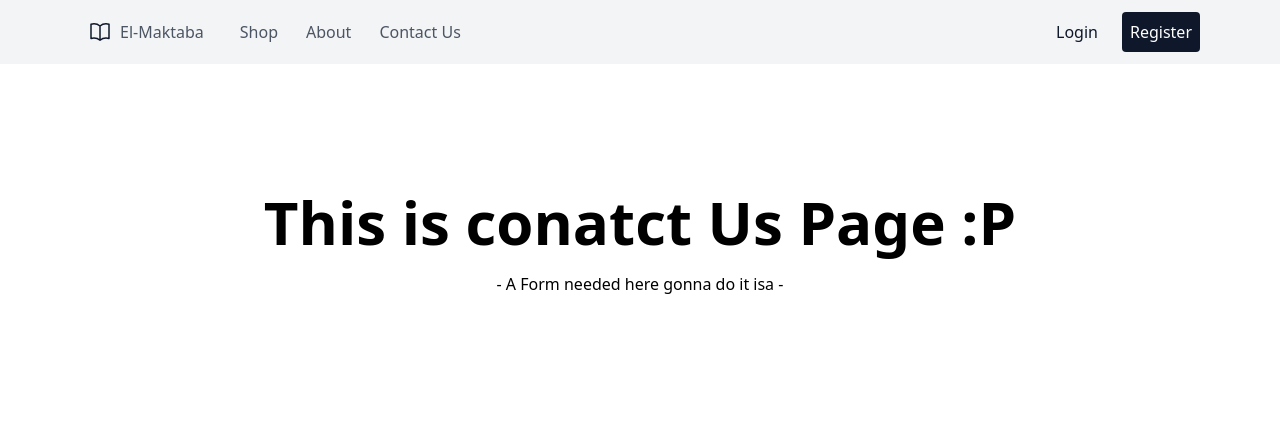
After one commit to Mohamedkhaled81/El-Maktaba, a Django app: page /ContactUs/ in a window 1280 px wide. The commit adds this page. Shown: the top 443 px of the page. Run offline with Django 4.2, Linux system fonts and the light colour scheme; some libraries are stand-ins or nearby versions.

Commit message:
Making the main Pages using tailwind

```diff
--- a/Library/libraryStore/libraryStore/urls.py
+++ b/Library/libraryStore/libraryStore/urls.py
@@ -19,5 +19,5 @@ from django.urls import path, include
 
 urlpatterns = [
     path('admin/', admin.site.urls),
-    path('main/', include('main.urls'))
+    path('', include('main.urls'))
 ]
--- a/Library/libraryStore/main/templates/main/base.html
+++ b/Library/libraryStore/main/templates/main/base.html
@@ -0,0 +1,52 @@
+{% load static %}
+<!DOCTYPE html>
+<html lang="en">
+<head>
+    <meta charset="UTF-8">
+    <meta name="viewport" content="width=device-width, initial-scale=1.0">
+    <script src="https://cdn.tailwindcss.com"></script>
+    <title>{% block title %}El-Maktaba{% endblock %}</title>
+</head>
+<body>
+    <header>
+        <!-- We got a nav for a back ground -->
+        <nav class="bg-gray-100">
+            <!-- We got a div for a containment area -->
+            <div class="max-w-6xl mx-auto px-4">
+                <!-- We are gonna have a div for flex and spaces -->
+                <div class="flex justify-between">
+                    <!-- We are gonna have a left side part of the nav bar-->
+                    <div class="flex space-x-4">
+                        <div>
+                            <a href="{% url 'Home-Page' %}" class="flex items-center py-5 px-2 text-gray-600 hover:text-slate-900">
+                                <svg class="h-6 w-6 mr-2 text-slate-900" xmlns="http://www.w3.org/2000/svg" fill="none" viewBox="0 0 24 24" stroke-width="1.5" stroke="currentColor" class="w-6 h-6">
+                                    <path stroke-linecap="round" stroke-linejoin="round" d="M12 6.042A8.967 8.967 0 006 3.75c-1.052 0-2.062.18-3 .512v14.25A8.987 8.987 0 016 18c2.305 0 4.408.867 6 2.292m0-14.25a8.966 8.966 0 016-2.292c1.052 0 2.062.18 3 .512v14.25A8.987 8.987 0 0018 18a8.967 8.967 0 00-6 2.292m0-14.25v14.25" />
+                                  </svg>
+                                  <span>El-Maktaba</span>
+                            </a>
+                        </div>
+                        <div class="flex items-center space-x-1">
+                            <a href="#" class="py-5 px-3 text-gray-600 hover:text-slate-900">Shop</a>
+                            <a href="{% url 'About-Page' %}" class="py-5 px-3 text-gray-600 hover:text-slate-900">About</a>
+                            <a href="{% url 'ContactUs-Page' %}" class="py-5 px-3 text-gray-600 hover:text-slate-900">Contact Us</a>
+                        </div>
+                    </div>
+                    <!-- We are gonna have a right side part of the nav bar -->
+                    <div class="flex items-center space-x-1">
+                        <a href="#" class="py-5 px-5 text-slate-900 hover:text-gray-600">Login</a>
+                        <a href="#" class="py-2 px-2 rounded bg-slate-900 text-white hover:bg-slate-700 transation duration-300 ">Register</a>
+                    </div>
+                </div>
+            </div>
+        </nav>
+    </header>
+
+    <main>
+        {% block content %}{% endblock %}
+    </main>
+
+    <footer>
+
+    </footer>
+</body>
+</html>
--- /dev/null
+++ b/Library/libraryStore/main/templates/main/contact.html
@@ -0,0 +1,8 @@
+{% extends "main/base.html" %}
+{% block title %}El-Maktaba | Contact Us{% endblock %}
+{% block content %}
+<div class="py-32 text-center">
+    <h2 class="font-extrabold text-6xl">This is conatct Us Page :P</h2>
+    <p class="py-5">- A Form needed here gonna do it isa -</p>
+</div>
+{% endblock content %}
--- a/Library/libraryStore/main/urls.py
+++ b/Library/libraryStore/main/urls.py
@@ -3,5 +3,6 @@ from . import views
 
 urlpatterns = [
     path('home/', views.home, name='Home-Page'),
-    path('about/', views.about, name='About-Page')
+    path('about/', views.about, name='About-Page'),
+    path('ContactUs/', views.ContactUs, name='ContactUs-Page')
 ]
--- a/Library/libraryStore/main/views.py
+++ b/Library/libraryStore/main/views.py
@@ -6,3 +6,6 @@ def home(request):
 
 def about(request):
     return render(request, 'main/about.html')
+
+def ContactUs(request):
+    return render(request, 'main/contact.html')
```
Also changed, not shown: Library/libraryStore/main/templates/main/about.html (+7 -11 lines), Library/libraryStore/main/templates/main/home.html (+7 -11 lines).
